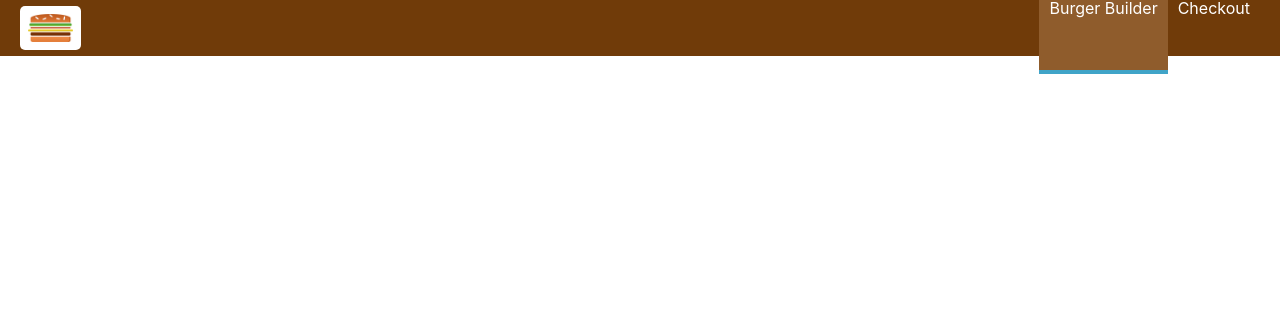
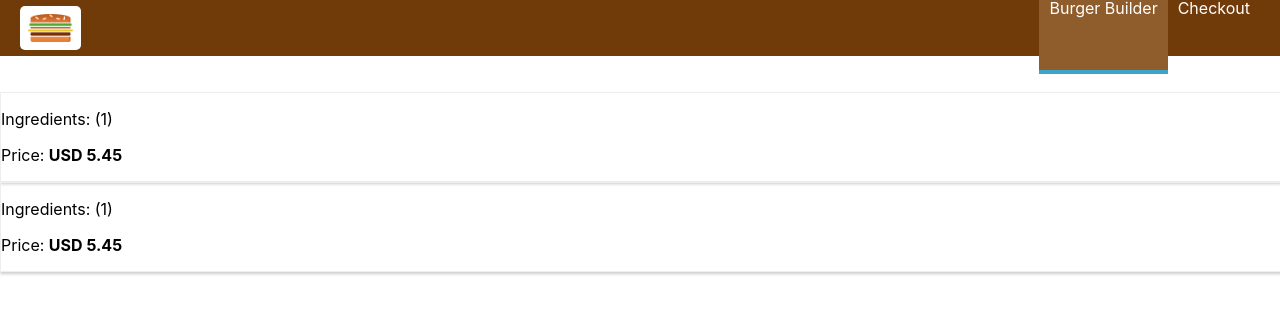
Before and after one commit to imjamesku/burger-builder, a React (Create React App) app: page /orders in a window 1280 px wide. Shown: the top 314 px of the page. Built offline with nearby package versions, Linux system fonts and the light colour scheme.

Commit message:
Adds the orders page

```diff
--- a/src/App.js
+++ b/src/App.js
@@ -3,6 +3,7 @@
 import BurgerBuilder from './containers/BurgerBuilder/BurgerBuilder'
 import Checkout from './containers/Checkout/Checkout'
 import { BrowserRouter, Route } from 'react-router-dom'
+import Orders from './containers/Orders/Orders'
 
 class App extends Component {
   render() {
@@ -12,6 +13,7 @@
           <Layout>
             <Route path="/" exact component={BurgerBuilder}/>
             <Route path="/checkout" component={Checkout}/>
+            <Route path="/orders" component={Orders}/>
             {/* <BurgerBuilder />
             <Checkout /> */}
           </Layout>
--- /dev/null
+++ b/src/components/Order/Order.js
@@ -0,0 +1,12 @@
+import React from 'react'
+
+import classes from './Order.module.css'
+
+const order = (props) => (
+    <div className={classes.Order}>
+        <p>Ingredients: (1)</p>
+        <p>Price: <strong>USD 5.45</strong></p>
+    </div>
+)
+
+export default order
--- /dev/null
+++ b/src/components/Order/Order.module.css
@@ -0,0 +1,6 @@
+.Order {
+    width: 100%;
+    border: 1px solid #eee;
+    box-shadow: 0 2px 3px #ccc;
+
+}
--- /dev/null
+++ b/src/containers/Orders/Orders.js
@@ -0,0 +1,16 @@
+import React, { Component } from 'react'
+import Order from '../../components/Order/Order'
+
+class Orders extends Component {
+    state = {  }
+    render() {
+        return (
+            <div>
+                <Order />
+                <Order />
+            </div>
+        )
+    }
+}
+
+export default Orders
```
